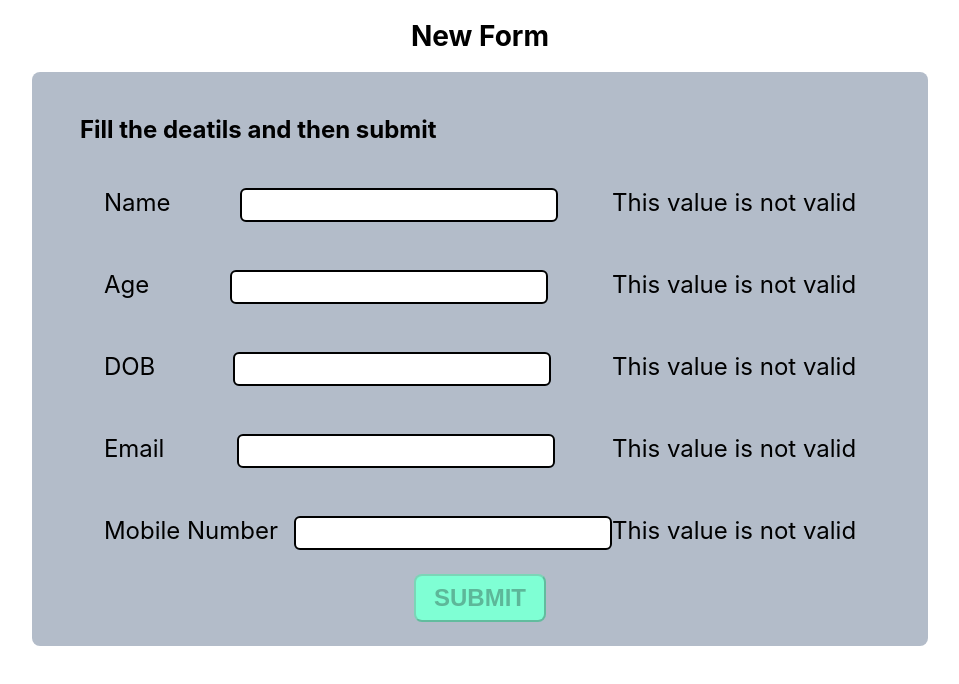
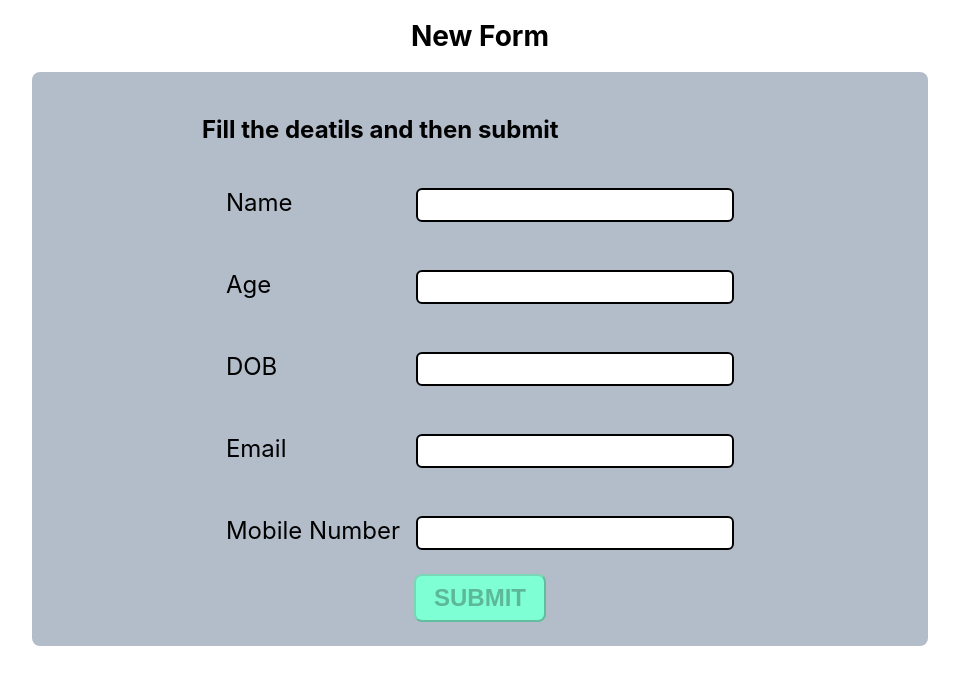
Before and after one commit to SectumSempraAS/react-form-1, a React (Create React App) app: page / in a window 1280 px wide. Shown: the top 684 px of the page, without its empty margins (160-1119 px from the left). Built offline with nearby package versions, Linux system fonts and the light colour scheme.

Commit message:
chore: remove unnecessary invalid text

```diff
--- a/src/FormInput.tsx
+++ b/src/FormInput.tsx
@@ -26,6 +26,7 @@ const FormInput:FC<FormInputProps> = ({inputField, setFieldValues}) => {
     const [valid, setValid] = useState<boolean>(false);
 
     const handleFormInputChange = useCallback((e) => {
+        e.stopPropagation();
         setValue(e.target.value)
         setValid(ifFieldValueValid(e.target.value, fieldName))
     },[value])
@@ -37,7 +38,7 @@ const FormInput:FC<FormInputProps> = ({inputField, setFieldValues}) => {
             console.log('value1', value)
             console.log('valid1', valid)
             setFieldValues(fieldName, value, valid)
-        }, 500);
+        }, 1000);
 
         return () => clearTimeout(delayInputTimeout);
 
@@ -47,7 +48,6 @@ const FormInput:FC<FormInputProps> = ({inputField, setFieldValues}) => {
         <div className="FormInput">
             <label>{labelName}</label>
             <input type={inputType} value={value} onChange={handleFormInputChange}/>
-            {valid ? '' : 'This value is not valid'}
         </div>
     )
 }
```
